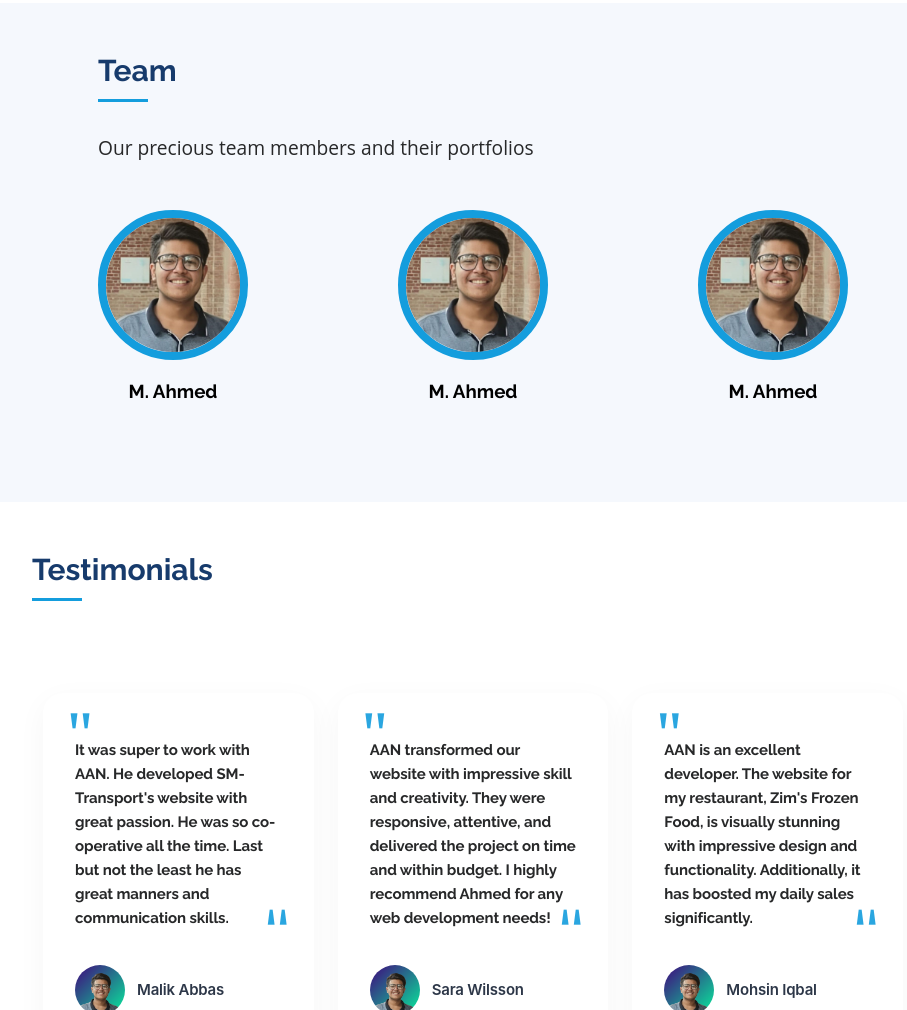
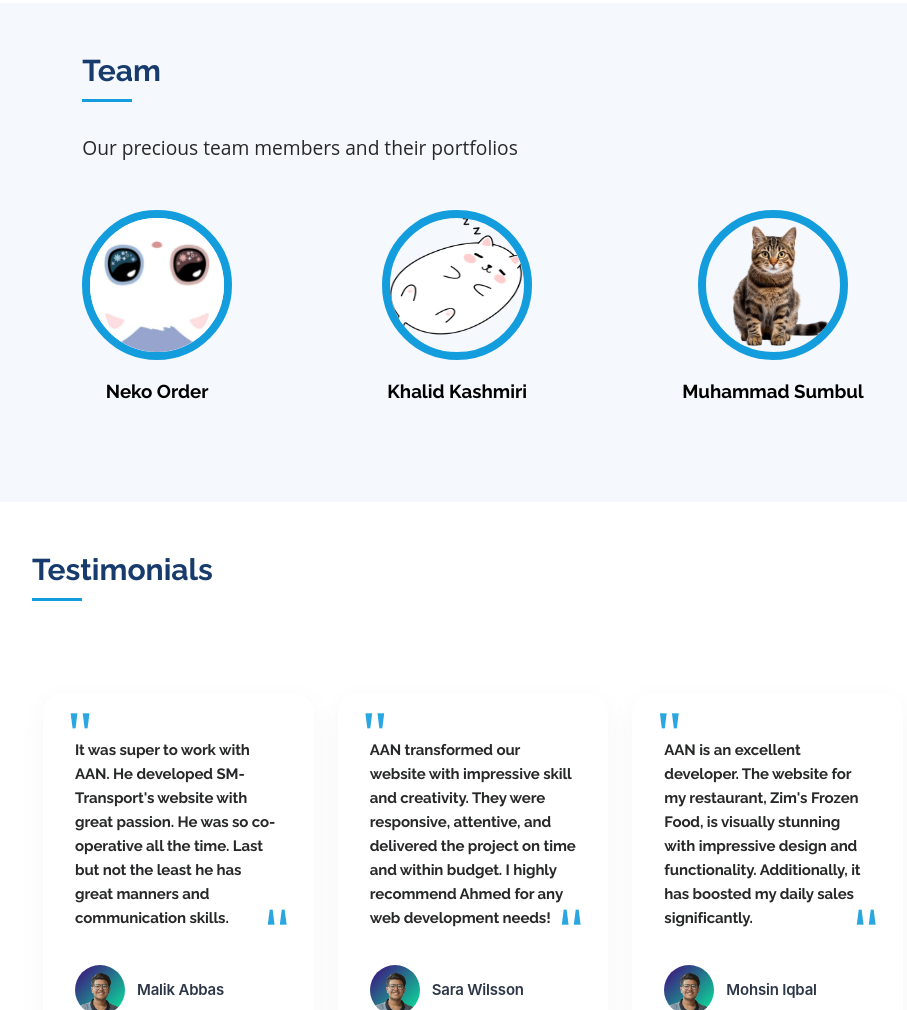
Before and after one commit to ahmed0310/decthon, a website: page index.html in a window 1280 px wide. Shown: the part 1328-2338 px from the top of the page, without its empty margins (317-1224 px from the left). Drawn offline with nearby package versions, Linux system fonts and the light colour scheme.

Commit message:
added cats

```diff
--- a/assets/css/style.css
+++ b/assets/css/style.css
@@ -331,6 +331,7 @@ section {
 }
 .member img {
   width: 150px;
+  height: 150px;
   border-radius: 50%;
   border: 8px solid #149ddd;
   margin-bottom: 1rem;
--- a/index.html
+++ b/index.html
@@ -82,16 +82,16 @@
 
 
               <div id="wave2" class="member">
-                <a href="./Ahmed/ahmed.html"><img src="./assets/img/ahmed.jpg" alt="Team Member 1"></a>
-                <h3>M. Ahmed</h3>
+                <a href="./Ahmed/ahmed.html"><img src="./assets/img/neko.webp" alt="Team Member 1"></a>
+                <h3>Neko Order</h3>
               </div>
               <div id="wave2" class="member">
-                <a href="./Ahmed/ahmed.html"><img src="./assets/img/ahmed.jpg" alt="Team Member 1"></a>
-                <h3>M. Ahmed</h3>
+                <a href="./Ahmed/ahmed.html"><img src="./assets/img/cat2.png" alt="Team Member 1"></a>
+                <h3>Khalid Kashmiri</h3>
               </div>
               <div id="wave2" class="member">
-                <a href="./Ahmed/ahmed.html"><img src="./assets/img/ahmed.jpg" alt="Team Member 1"></a>
-                <h3>M. Ahmed</h3>
+                <a href="./Ahmed/ahmed.html"><img src="./assets/img/cat1.png" alt="Team Member 1"></a>
+                <h3>Muhammad Sumbul</h3>
               </div>
 
 
```
Also changed, not shown: assets/img/cat1.png (added), assets/img/cat2.png (added).
